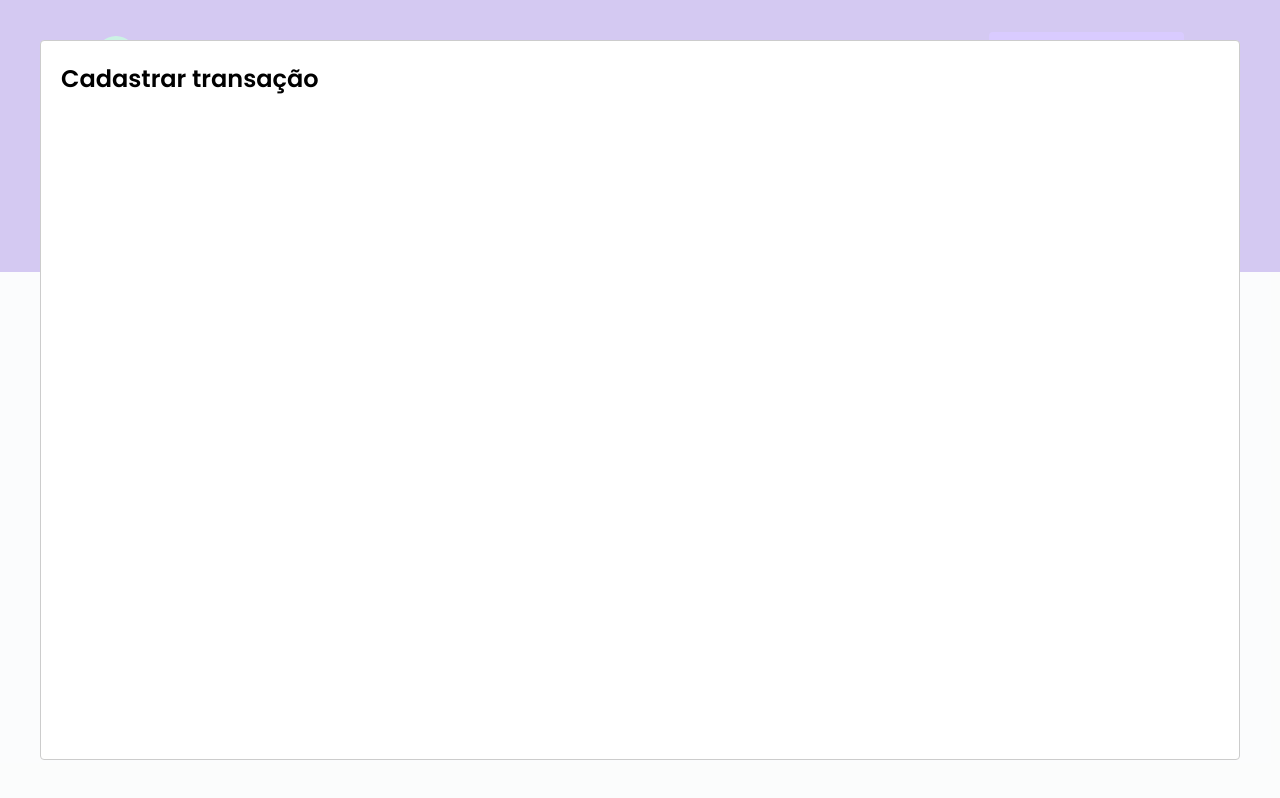
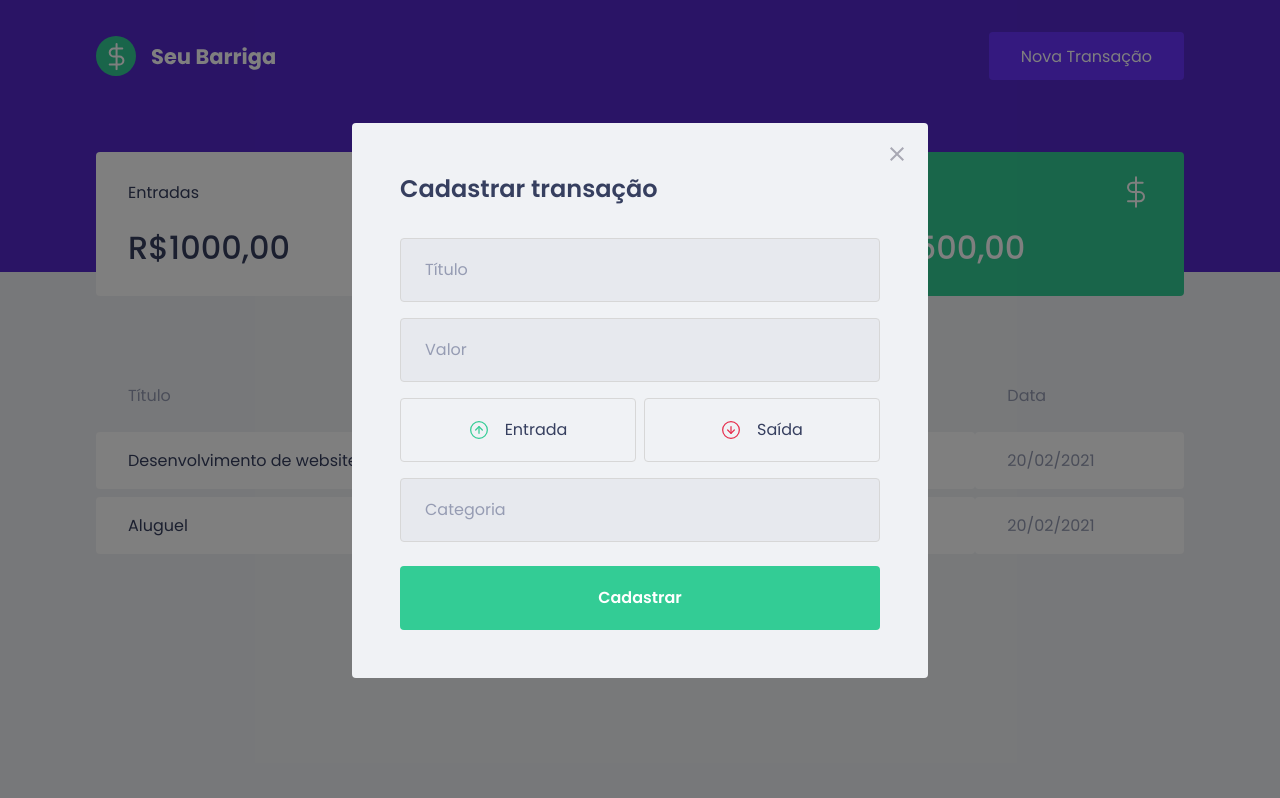
Before and after one commit to eryson/ignite-seu-barriga, a React (Create React App) app: page / in a window 1280 px wide. Both pictures are taken after a click on the button "Nova Transação". Built offline with nearby package versions, Linux system fonts and the light colour scheme; no server answers; what miragejs would draw is missing.

Commit message:
feat: Created new transactions modal styles

```diff
--- a/package.json
+++ b/package.json
@@ -5,6 +5,7 @@
   "dependencies": {
     "axios": "^0.22.0",
     "miragejs": "^0.1.42",
+    "polished": "^4.1.3",
     "react": "^17.0.2",
     "react-dom": "^17.0.2",
     "react-modal": "^3.14.3",
--- a/src/components/NewTransactionModal/index.tsx
+++ b/src/components/NewTransactionModal/index.tsx
@@ -1,4 +1,8 @@
 import Modal from "react-modal";
+import closeImg from "../../assets/close.svg";
+import incomeImg from "../../assets/income.svg";
+import outcomeImg from "../../assets/outcome.svg";
+import { Container, TransactionTypeContainer } from "./styles";
 
 interface NewTransactionModalProps {
   isOpen: boolean;
@@ -10,8 +14,43 @@
   onRequestClose,
 }: NewTransactionModalProps) {
   return (
-    <Modal isOpen={isOpen} onRequestClose={onRequestClose}>
-      <h2>Cadastrar transação</h2>
+    <Modal
+      isOpen={isOpen}
+      onRequestClose={onRequestClose}
+      overlayClassName="react-class-overlay"
+      className="react-modal-content"
+    >
+      <button
+        type="button"
+        onClick={onRequestClose}
+        className="react-modal-close"
+      >
+        <img src={closeImg} alt="Fechar modal" />
+      </button>
+
+      <Container>
+        <h2>Cadastrar transação</h2>
+
+        <input placeholder="Título" />
+
+        <input type="number" placeholder="Valor" />
+
+        <TransactionTypeContainer>
+          <button type="button">
+            <img src={incomeImg} alt="Entrada" />
+            <span>Entrada</span>
+          </button>
+
+          <button type="button">
+            <img src={outcomeImg} alt="Saída" />
+            <span>Saída</span>
+          </button>
+        </TransactionTypeContainer>
+
+        <input placeholder="Categoria" />
+
+        <button type="submit">Cadastrar</button>
+      </Container>
     </Modal>
   );
 }
--- a/src/components/NewTransactionModal/styles.ts
+++ b/src/components/NewTransactionModal/styles.ts
@@ -1,3 +1,87 @@
 import styled from "styled-components";
+import { darken } from "polished";
 
-export const Container = styled.div``;
+export const Container = styled.div`
+  h2 {
+    color: var(--text-title);
+    font-size: 1.5rem;
+    margin-bottom: 2rem;
+  }
+
+  input {
+    width: 100%;
+    padding: 0 1.5rem;
+    height: 4rem;
+    border-radius: 0.25rem;
+
+    border: 1px solid #d7d7d7;
+    background: #e7e9ee;
+
+    font-weight: 400;
+    font-size: 1rem;
+
+    &::placeholder {
+      color: var(--text-body);
+    }
+
+    & + input {
+      margin-top: 1rem;
+    }
+  }
+
+  button[type="submit"] {
+    width: 100%;
+    padding: 0 1.5rem;
+    height: 4rem;
+    background: var(--green);
+    color: #fff;
+    border-radius: 0.25rem;
+    border: 0;
+    font-size: 1rem;
+    margin-top: 1.5rem;
+    font-weight: 600;
+
+    transition: filter 0.2s;
+
+    &:hover {
+      filter: brightness(0.9);
+    }
+  }
+`;
+
+export const TransactionTypeContainer = styled.div`
+  margin: 1rem 0;
+  display: grid;
+  grid-template-columns: 1fr 1fr;
+  gap: 0.5rem;
+
+  button {
+    height: 4rem;
+    border: 1px solid #d7d7d7;
+    border-radius: 0.25rem;
+
+    background: transparent;
+
+    display: flex;
+    align-items: center;
+    justify-content: center;
+
+    transition: border-color 0.2s;
+
+    &:hover {
+      border-color: ${darken(0.1, "#d7d7d7")};
+    }
+
+    img {
+      width: 20px;
+      height: 20px;
+    }
+
+    span {
+      display: inline-block;
+      margin-left: 1rem;
+      font-size: 1rem;
+      color: var(--text-title);
+    }
+  }
+`;
--- a/src/styles/global.ts
+++ b/src/styles/global.ts
@@ -53,4 +53,41 @@
     opacity: 0.6;
     cursor: not-allowed;
   }
+
+  .react-class-overlay{
+    background: rgba(0, 0, 0, 0.5);
+
+    position: fixed;
+    top: 0;
+    bottom: 0;
+    right: 0;
+    left: 0;
+
+    display: flex;
+    align-items: center;
+    justify-content: center;
+  }
+
+  .react-modal-content{
+    width: 100%;
+    max-width: 576px;
+    background: var(--background);
+    padding: 3rem;
+    position: relative;
+    border-radius:0.25rem;
+  }
+
+  .react-modal-close{
+    position: absolute;
+    right: 1.5rem;
+    top: 1.5rem;
+    border: 0;
+    background: transparent;
+
+    transition: filter 0.2s;
+
+    &:hover {
+      filter: brightness(0.8);
+    }
+  }
 `;
```
Also changed, not shown: 1 other file (tests, documents, lock files or other folders).
